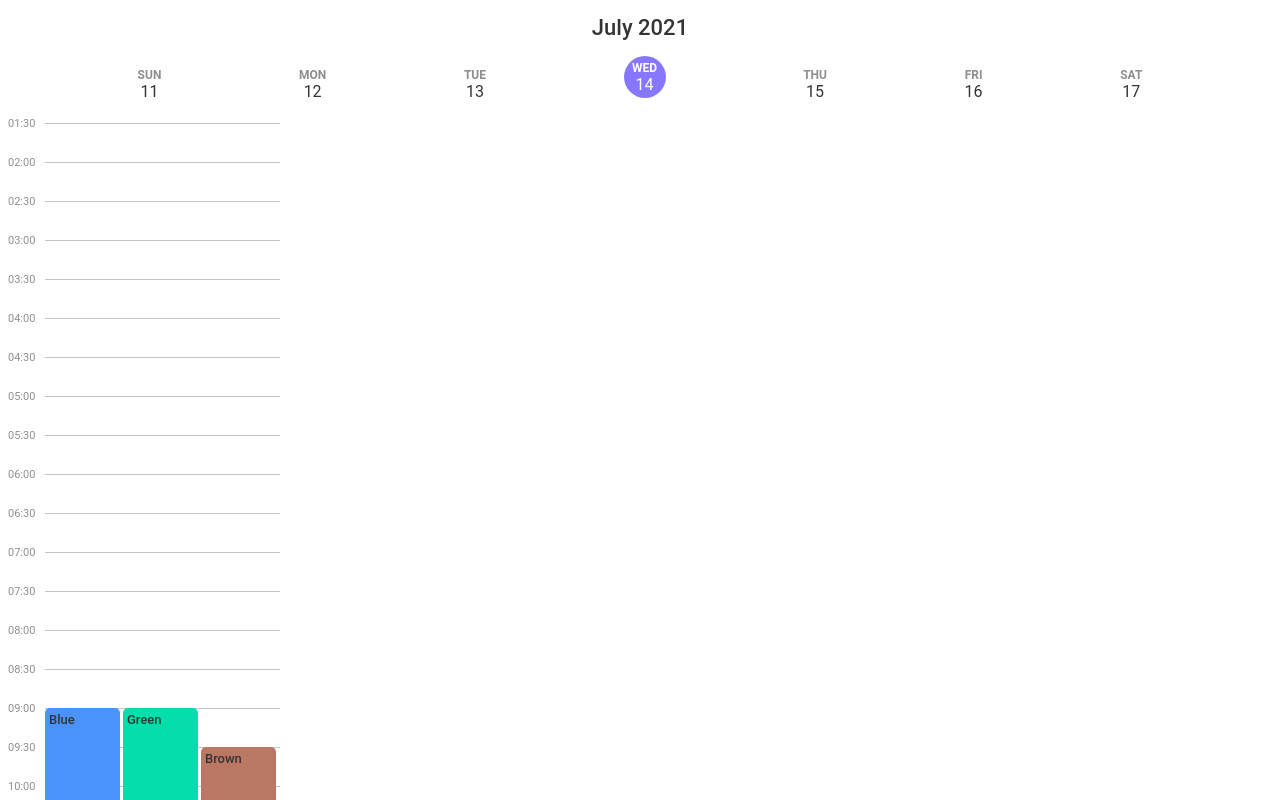
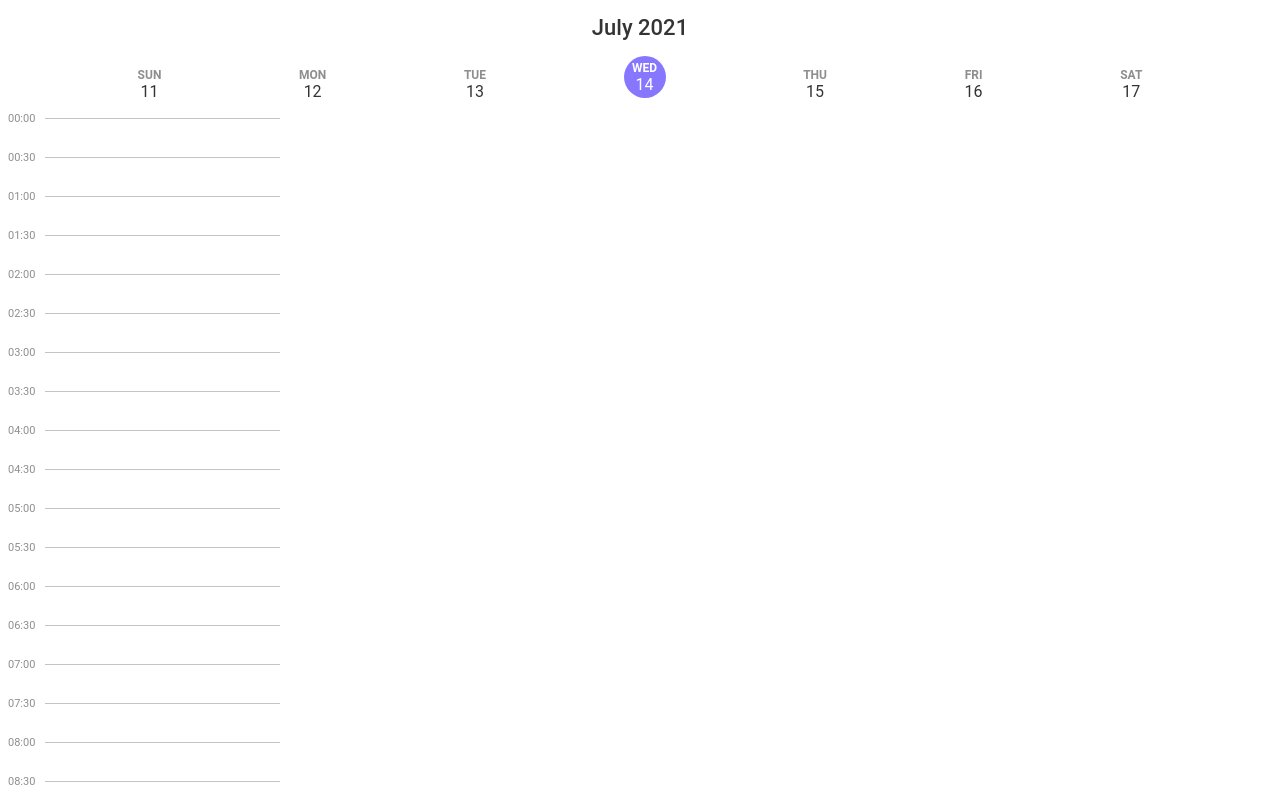
Before and after one commit to jeantiston/day-calendar, a React (Create React App) app: page / in a window 1280 px wide. Built offline with nearby package versions, Linux system fonts and the light colour scheme.

Commit message:
Extracted schedule into its own component
- Extracted schedule into its own component
- extracted timeUtils into a separate file

```diff
--- a/src/components/DayPage.js
+++ b/src/components/DayPage.js
@@ -1,7 +1,6 @@
-import styles from "../styles/daypage.module.css"
-import TimeLines from "./TimeLines"
 import HeaderMonth from "./HeaderMonth"
 import WeekDays from "./WeekDays"
+import Schedule from "./Schedule"
 
 const DayPage = () => {
 
@@ -9,19 +8,7 @@ const DayPage = () => {
         <div>
             <HeaderMonth month="July 2021" />
             <WeekDays today="14" />
-            <div className={styles.parent}>
-                <div className={`${styles.grid} ${styles.child}`}>
-                    <TimeLines />
-                </div>
-                <div className={`${styles.grid} ${styles.child} ${styles.blocks}`}>
-                    <div className={`${styles.blue} ${styles.block}`}>Blue</div>
-                    <div className={`${styles.green} ${styles.block}`}>Green</div>
-                    <div className={`${styles.brown} ${styles.block}`}>Brown</div>
-                    <div className={`${styles.yellow} ${styles.block}`}>Yellow</div>
-                    <div className={`${styles.orange} ${styles.block}`}>Orange</div>
-                    <div className={`${styles.red} ${styles.block}`}>Red</div>
-                </div>
-            </div>
+            <Schedule />
         </div>
     )
 }
--- /dev/null
+++ b/src/components/Schedule.js
@@ -0,0 +1,78 @@
+import { useState } from 'react'
+import styles from "../styles/schedule.module.css"
+import TimeLines from "./TimeLines"
+import { getGridRowFromDate } from '../utils/timeUtils'
+
+const Schedule = () => {
+
+    const [events, setEvents] = useState([
+        {
+            name: "Blue",
+            start: new Date("2021-07-14T09:00:00"),
+            end: new Date("2021-07-14T15:30:00"),
+            color: "blue",
+            col: "1 / 2"
+        },
+        {
+            name: "Green",
+            start: new Date("2021-07-14T09:00:00"),
+            end: new Date("2021-07-14T14:30:00"),
+            color: "green",
+            col: "2 / 3"
+        },
+        {
+            name: "Brown",
+            start: new Date("2021-07-14T09:30:00"),
+            end: new Date("2021-07-14T11:30:00"),
+            color: "brown",
+            col: "3 / 4"
+        },
+        {
+            name: "Red",
+            start: new Date("2021-07-14T11:30:00"),
+            end: new Date("2021-07-14T12:00:00"),
+            color: "red",
+            col: "3 / 4"
+        },
+        {
+            name: "Orange",
+            start: new Date("2021-07-14T14:30:00"),
+            end: new Date("2021-07-14T15:00:00"),
+            color: "orange",
+            col: "2 / 3"
+        },
+        {
+            name: "Yellow",
+            start: new Date("2021-07-14T15:30:00"),
+            end: new Date("2021-07-14T16:00:00"),
+            color: "yellow",
+            col: "1 / 2"
+        },
+    ])
+
+    const eventBlocks = events.map( (event, i) => {
+
+        const eventStyle = {
+            backgroundColor: `var(--${event.color})`,
+            gridRow: `${getGridRowFromDate(event.start)} / ${getGridRowFromDate(event.end)}`,
+            gridColumn: event.col
+        }
+
+        return (
+            <div key={i} style={eventStyle} className={styles.block} >{event.name}</div>
+        )
+    })
+
+    return (
+        <div className={styles.parent}>
+            <div className={`${styles.grid} ${styles.child}`}>
+                <TimeLines />
+            </div>
+            <div className={`${styles.grid} ${styles.child} ${styles.blocks}`}>
+                { eventBlocks }
+            </div>
+        </div>
+    )
+}
+
+export default Schedule
--- a/src/components/TimeLines.js
+++ b/src/components/TimeLines.js
@@ -1,13 +1,7 @@
 import TimeLine from "./TimeLine"
+import { addMinutes, getTimeString } from "../utils/timeUtils"
 
 const TimeLines = () => {
-    const addMinutes = (date, minutes) => {
-        return new Date(date.getTime() + minutes*60000);
-    }
-
-    const getTimeString = (time) => {
-        return time.toLocaleTimeString('en-GB').slice(0,-3)
-    }
 
     const twentyFourHrs = (function() {
         let time = new Date("2021-06-17T00:00:00")
@@ -21,8 +15,8 @@ const TimeLines = () => {
         return timeStrings
     })()
 
-    return twentyFourHrs.map(time => {
-        return ( <TimeLine time={time} /> )
+    return twentyFourHrs.map((time, i) => {
+        return ( <TimeLine key={i} time={time} /> )
     })
 }
 
--- a/src/components/WeekDays.js
+++ b/src/components/WeekDays.js
@@ -35,10 +35,10 @@ const WeekDays = ({today}) => {
     return (
         <div className={styles.weekdays}>
             {
-                days.map(day => {
+                days.map((day, i) => {
 
                     return (
-                        <div className={day.date===today ? styles.today : styles.weekday}>
+                        <div key={i} className={day.date===today ? styles.today : styles.weekday}>
                             <div className={day.date===today ? styles.dayLight: styles.day}>{day.day}</div>
                             <div className={styles.date}>{day.date}</div>
                         </div>
--- a/src/styles/headermonth.module.css
+++ b/src/styles/headermonth.module.css
@@ -1,5 +1,7 @@
 .header{
     position: fixed;
+    top: 0;
+    left: 0;
     background-color: #fff;
     height: 7vh;
     width: 100vw;
@@ -8,5 +10,4 @@
     flex-direction: column;
     justify-content: baseline;
     align-items: center;
-    /* border: springgreen 1px solid; */
 }
--- a/src/styles/daypage.module.css
+++ b/src/styles/schedule.module.css
@@ -1,5 +1,6 @@
 .parent{
     position: relative;
+    margin-top: 14vh;
 }
 
 .child{
--- /dev/null
+++ b/src/utils/timeUtils.js
@@ -0,0 +1,14 @@
+export const addMinutes = (date, minutes) => {
+    return new Date(date.getTime() + minutes*60000);
+}
+
+export const getTimeString = (time) => {
+    return time.toLocaleTimeString('en-GB').slice(0,-3)
+}
+
+export const getGridRowFromDate = (date) => {
+    const hours = date.getHours()
+    const mins = date.getMinutes()
+
+    return 1 + (hours*2) + (mins/30)
+}
```
Also changed, not shown: 1 other file (tests, documents, lock files or other folders).
